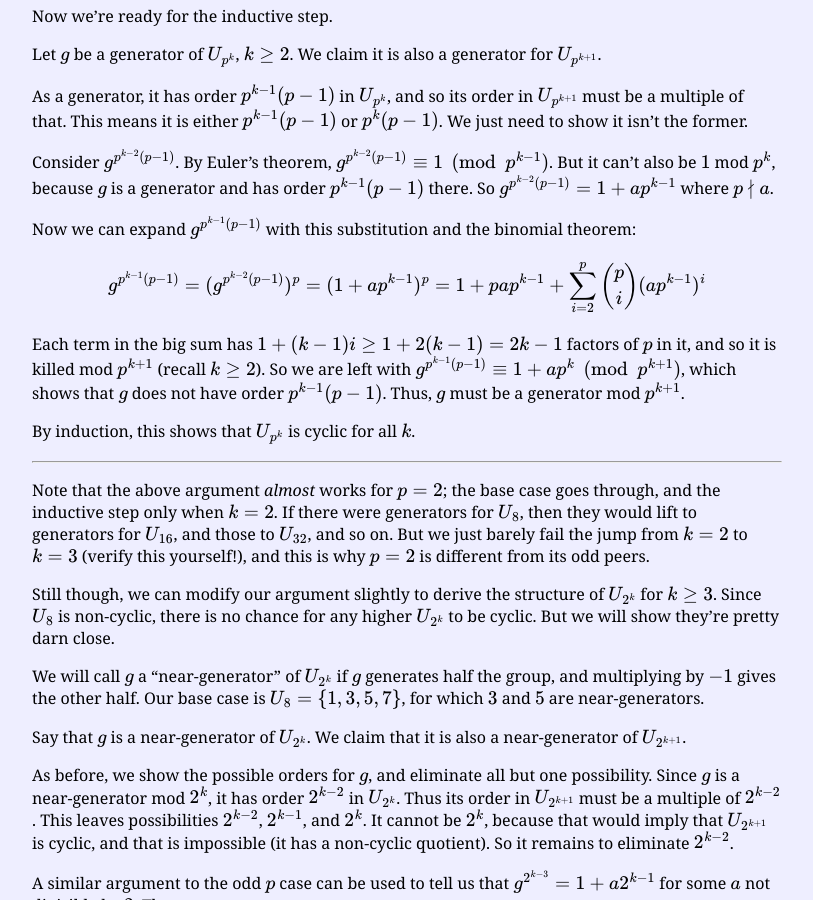
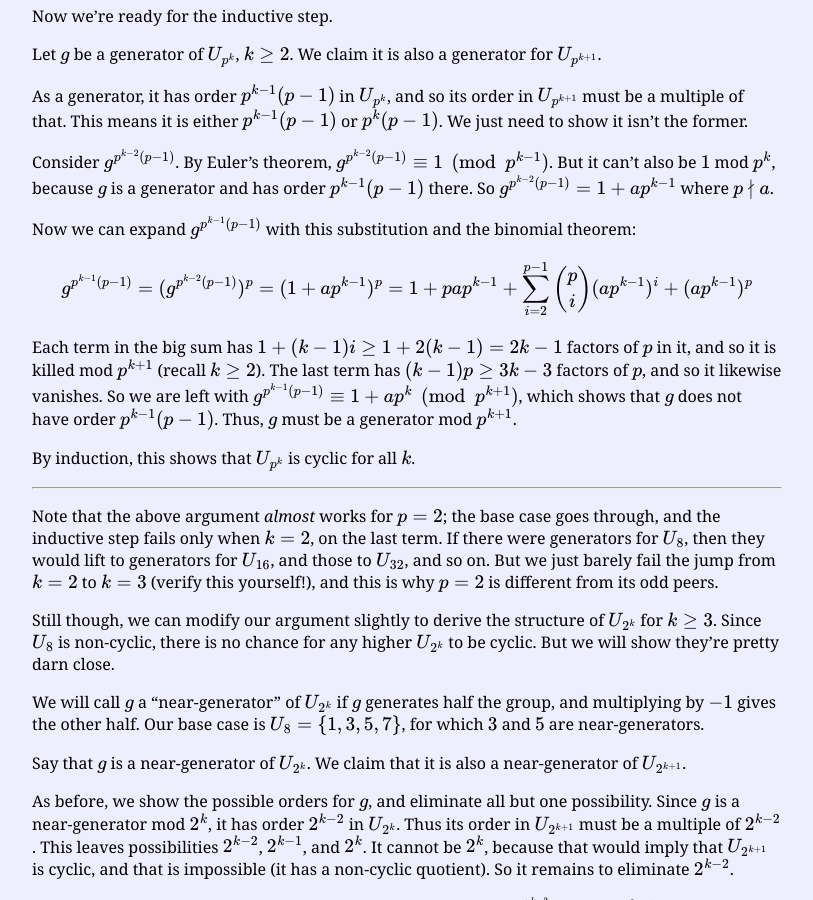
Before and after one commit to HenrySwanson/math-mondays, a Jekyll site: the page built from _posts/2018-09-10-units-mod-n.md, in a window 1280 px wide and 900 px high, scrolled down 2008 px. Shown: the whole window, without its empty margins (233-1046 px from the left). Built offline with Jekyll 4.4.1, drawn with Linux system fonts in a browser that asks for light colours; formulas are drawn with MathJax 3.

Commit message:
Fix units post
Last term has to be handled separately, and also some typos

```diff
--- a/_posts/2018-09-10-units-mod-n.md
+++ b/_posts/2018-09-10-units-mod-n.md
@@ -83,15 +83,15 @@ As a generator, it has order $p^{k-1} (p-1)$ in $U_{p^k}$, and so its order in $
 Consider $g^{p^{k-2} (p-1)}$. By Euler's theorem, $g^{p^{k-2} (p-1)} \equiv 1 \pmod{p^{k-1}}$. But it can't also be $1$ mod $p^k$, because $g$ is a generator and has order $p^{k-1} (p-1)$ there. So $g^{p^{k-2} (p-1)} = 1 + a p^{k-1}$ where $p \nmid a$.
 
 Now we can expand $g^{p^{k-1} (p-1)}$ with this substitution and the binomial theorem:
-\\[ g^{p^{k-1} (p-1)} = (g^{p^{k-2} (p-1)})^p = (1 + a p^{k-1})^p = 1 + p a p^{k-1} + \sum_{i = 2}^p \binom{p}{i} (a p^{k-1})^i \\]
+\\[ g^{p^{k-1} (p-1)} = (g^{p^{k-2} (p-1)})^p = (1 + a p^{k-1})^p = 1 + p a p^{k-1} + \sum_{i = 2}^{p-1} \binom{p}{i} (a p^{k-1})^i + (a p^{k-1})^p \\]
 
-Each term in the big sum has $1 + (k-1)i \ge 1 + 2(k-1) = 2k-1$ factors of $p$ in it, and so it is killed mod $p^{k+1}$ (recall $k \ge 2$). So we are left with $g^{p^{k-1} (p-1)} \equiv 1 + a p^k \pmod{p^{k+1}}$, which shows that $g$ does not have order $p^{k-1} (p - 1)$. Thus, $g$ must be a generator mod $p^{k+1}$.
+Each term in the big sum has $1 + (k-1)i \ge 1 + 2(k-1) = 2k-1$ factors of $p$ in it, and so it is killed mod $p^{k+1}$ (recall $k \ge 2$). The last term has $(k-1)p \ge 3k-3$ factors of $p$, and so it likewise vanishes. So we are left with $g^{p^{k-1} (p-1)} \equiv 1 + a p^k \pmod{p^{k+1}}$, which shows that $g$ does not have order $p^{k-1} (p - 1)$. Thus, $g$ must be a generator mod $p^{k+1}$.
 
 By induction, this shows that $U_{p^k}$ is cyclic for all $k$.
 
 ---
 
-Note that the above argument *almost* works for $p = 2$; the base case goes through, and the inductive step only when $k = 2$. If there were generators for $U_8$, then they would lift to generators for $U_{16}$, and those to $U_{32}$, and so on. But we just barely fail the jump from $k = 2$ to $k = 3$ (verify this yourself!), and this is why $p = 2$ is different from its odd peers.
+Note that the above argument *almost* works for $p = 2$; the base case goes through, and the inductive step fails only when $k = 2$, on the last term. If there were generators for $U_8$, then they would lift to generators for $U_{16}$, and those to $U_{32}$, and so on. But we just barely fail the jump from $k = 2$ to $k = 3$ (verify this yourself!), and this is why $p = 2$ is different from its odd peers.
 
 Still though, we can modify our argument slightly to derive the structure of $U_{2^k}$ for $k \ge 3$. Since $U_8$ is non-cyclic, there is no chance for any higher $U_{2^k}$ to be cyclic. But we will show they're pretty darn close.
 
```
